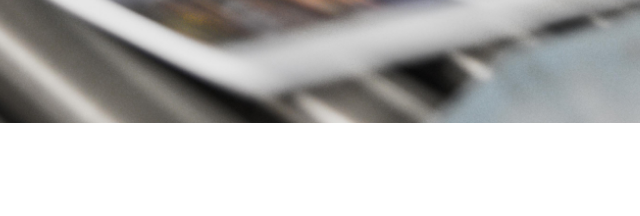
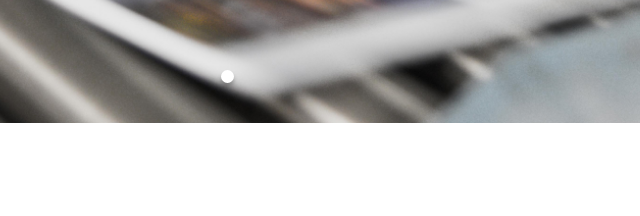
Before and after one commit to Lukas-DevWeb/Print-it, a plain HTML site: page index.html in a window 1280 px wide. Shown: the part 448-664 px from the top of the page, 413-1053 px from the left. Drawn offline with Linux system fonts and the light colour scheme.

Commit message:
Update index.html

```diff
--- a/index.html
+++ b/index.html
@@ -23,6 +23,7 @@
 		<img src="./assets/images/arrow_left.png" alt="flèche gauche" class="arrow_left arrow">
 		<img src="./assets/images/arrow_right.png" alt="flèche droite" class="arrow_right arrow">
 		<div class="dots">
+			<div class="dot dot_selected"></div>
 		</div>
 	</div>
 	<section id="about-us" class="container">
```
